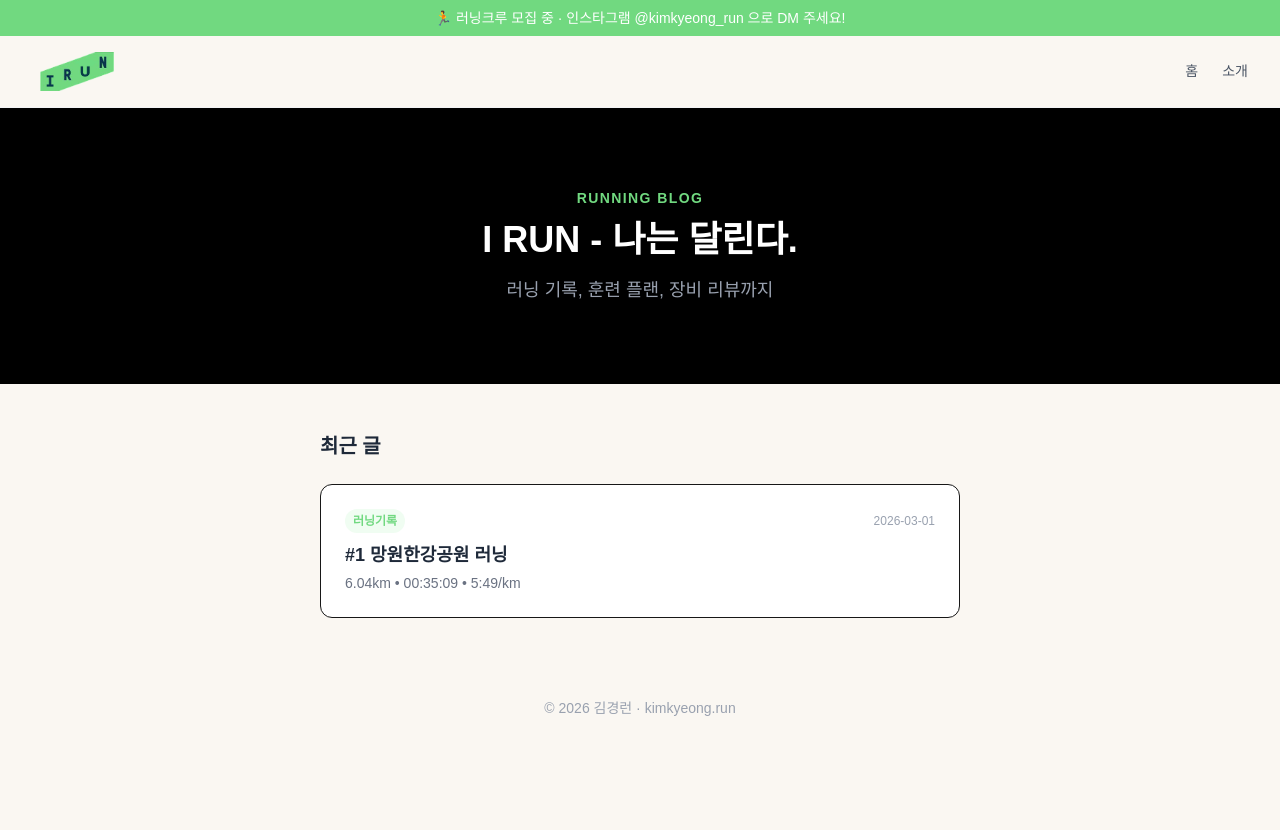
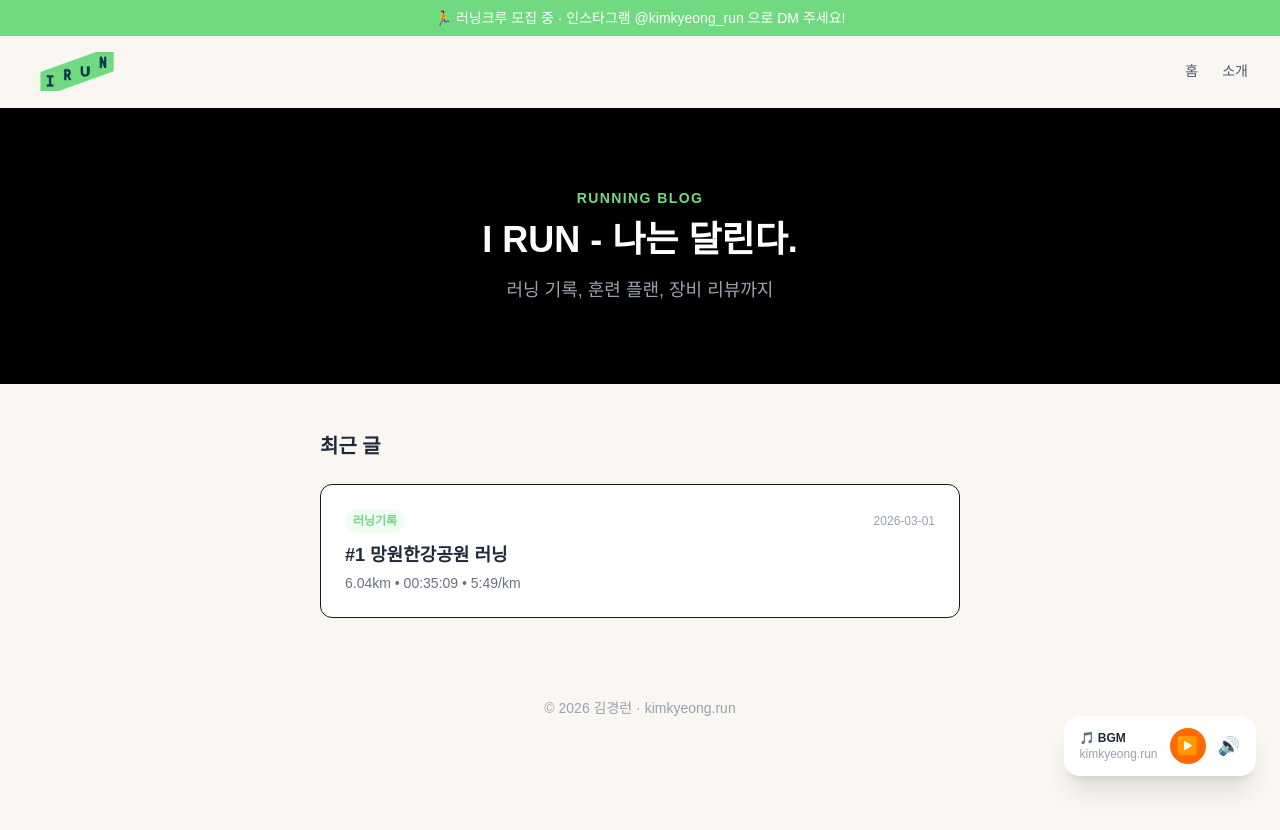
Before and after one commit to kyeongrun/kyeongrun, a Next.js app: page / in a window 1280 px wide. Shown: the top 830 px of the page. Built offline with nearby package versions, Linux system fonts and the light colour scheme.

Commit message:
bgm , 댓글기능 추가
bgm , 댓글기능 추가

```diff
--- /dev/null
+++ b/src/components/BgmPlayer.js
@@ -0,0 +1,84 @@
+"use client";
+
+import { useState, useEffect, useRef } from "react";
+
+// ← React 컴포넌트 밖에 audio 객체 선언 (페이지 이동해도 절대 리셋 안 됨)
+let globalAudio = null;
+
+export default function BgmPlayer() {
+  const [isPlaying, setIsPlaying] = useState(false);
+  const [volume, setVolume] = useState(0.5);
+  const [showVolume, setShowVolume] = useState(false);
+
+  useEffect(() => {
+    // globalAudio가 없을 때만 딱 한 번 생성
+    if (!globalAudio) {
+      globalAudio = new Audio("/music/bgm.mp3");
+      globalAudio.loop = true;
+      globalAudio.volume = 0.5;
+    }
+
+    // 현재 재생 상태 동기화
+    setIsPlaying(!globalAudio.paused);
+    setVolume(globalAudio.volume);
+  }, []); // ← [] 덕분에 처음 한 번만 실행돼요
+
+  function togglePlay() {
+    if (!globalAudio) return;
+
+    if (isPlaying) {
+      globalAudio.pause();
+    } else {
+      globalAudio.play();
+    }
+    setIsPlaying(!isPlaying);
+  }
+
+  function handleVolume(e) {
+    const val = Number(e.target.value);
+    const normalized = val / 100;
+    setVolume(normalized);
+    if (globalAudio) globalAudio.volume = normalized;
+  }
+
+  return (
+    <div className="fixed bottom-6 right-6 z-50 flex flex-col items-end gap-2">
+
+      {showVolume && (
+        <div className="bg-white rounded-2xl shadow-lg px-4 py-3 flex items-center gap-2">
+          <span className="text-sm">🔈</span>
+          <input
+            type="range"
+            min="0"
+            max="100"
+            value={Math.round(volume * 100)}
+            onChange={handleVolume}
+            className="w-24 accent-orange-500"
+          />
+          <span className="text-sm">🔊</span>
+        </div>
+      )}
+
+      <div className="bg-white rounded-2xl shadow-xl px-4 py-3 flex items-center gap-3">
+        <div className="flex-1">
+          <p className="text-xs font-bold text-gray-800">🎵 BGM</p>
+          <p className="text-xs text-gray-400">kimkyeong.run</p>
+        </div>
+
+        <button
+          onClick={togglePlay}
+          className="bg-orange-500 hover:bg-orange-600 text-white rounded-full w-9 h-9 flex items-center justify-center text-lg transition"
+        >
+          {isPlaying ? "⏸" : "▶️"}
+        </button>
+
+        <button
+          onClick={() => setShowVolume(!showVolume)}
+          className="text-gray-500 hover:text-orange-500 transition text-lg"
+        >
+          🔊
+        </button>
+      </div>
+    </div>
+  );
+}
--- /dev/null
+++ b/src/components/Comments.js
@@ -0,0 +1,51 @@
+'use client'
+
+import { useEffect } from 'react'
+
+export default function Comments({ pageId, pageTitle, pageUrl }) {
+
+  useEffect(() => {
+    const script = document.createElement('script')
+    script.src = 'https://cusdis.com/js/cusdis.es.js'
+    script.async = true
+    script.onload = () => {
+      if (window.CUSDIS) {
+        window.CUSDIS.renderTo(document.getElementById('cusdis_thread'))
+      }
+
+      // iframe이 생성된 후 높이를 강제로 늘림
+      const fixHeight = setInterval(() => {
+        // setInterval : 0.5초마다 아래 코드를 반복 실행
+        const iframe = document.querySelector('#cusdis_thread iframe')
+        // cusdis_thread 안의 iframe을 찾음
+
+        if (iframe) {
+          iframe.style.height = '500px'
+          // iframe 높이를 500px로 강제 설정
+          // 숫자를 늘리면 더 크게 보여요 (600px, 700px 등)
+          clearInterval(fixHeight)
+          // iframe을 찾으면 반복 실행 중단
+        }
+      }, 500)
+    }
+
+    document.body.appendChild(script)
+
+    return () => {
+      document.body.removeChild(script)
+    }
+  }, [pageId])
+
+  return (
+    <div className="p-6">
+      <div
+        id="cusdis_thread"
+        data-host="https://cusdis.com"
+        data-app-id="5c7da254-c237-4f51-96cc-aa1f8cffba94"
+        data-page-id={pageId}
+        data-page-url={pageUrl}
+        data-page-title={pageTitle}
+      />
+    </div>
+  )
+}
```
